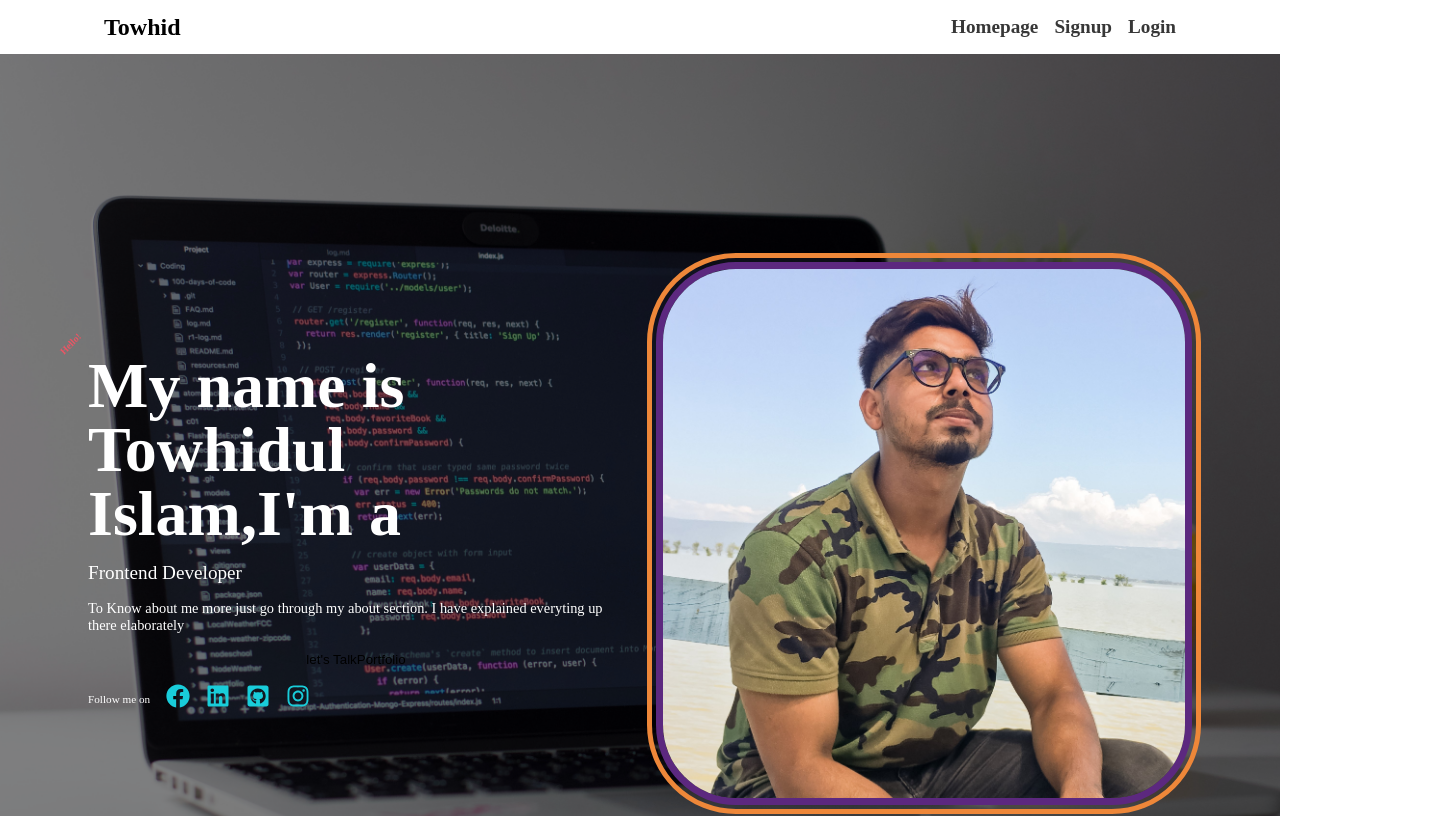
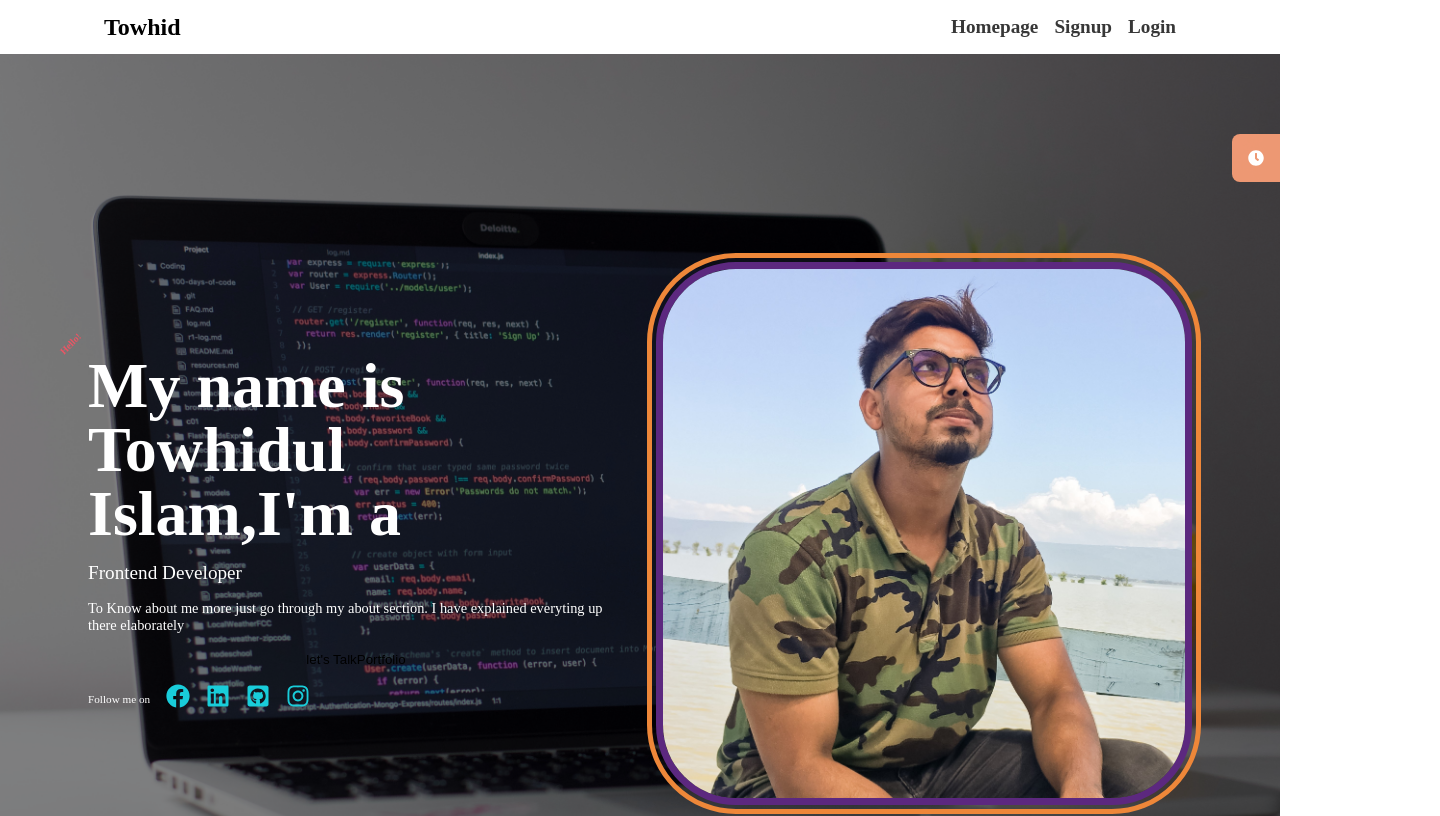
Before and after one commit to imtowhidulislam/towhidportfollio, a React (Create React App) app in the folder frontend/: page / in a window 1280 px wide. Shown: the top 816 px of the page, 1440 px wide, since content can reach past the window. Built offline with nearby package versions, Linux system fonts and the light colour scheme; no server answers.

Commit message:
All Changes has been updated

```diff
--- a/frontend/src/App.js
+++ b/frontend/src/App.js
@@ -1,12 +1,13 @@
 import "./App.css";
 import { BrowserRouter as Router, Route, Routes } from "react-router-dom";
-import { Login, Signup, Navbar } from "./components/index";
+import { Login, Signup, Navbar, Time } from "./components/index";
 import Homepage from "./pages/Homepage";
 
 function App() {
   return (
     <div className="App">
       <Navbar />
+      <Time />
       <Routes>
         <Route path="/" element={<Homepage />} />
         <Route path="signup" element={<Signup />} />
--- a/frontend/src/components/index.js
+++ b/frontend/src/components/index.js
@@ -2,3 +2,4 @@ export { default as Login } from "../pages/login";
 export { default as Signup } from "../pages/signup";
 export { default as Navbar } from "../pages/navBar";
 export { default as Projects } from "../pages/Projects";
+export { default as Time } from "../pages/time";
--- a/frontend/src/pages/footercopyright.js
+++ b/frontend/src/pages/footercopyright.js
@@ -1,4 +1,4 @@
-import React from "react";
+import React, { useEffect, useState } from "react";
 import {
   FaGithubSquare,
   FaCopyright,
@@ -9,12 +9,23 @@ import {
 import "../style/container.css";
 
 const FooterCopyright = () => {
+  const [year, setYear] = useState(null);
+
+  const setCurrentYear = () => {
+    const thisYear = new Date().getFullYear();
+    console.log(thisYear);
+    setYear(thisYear);
+  };
+  useEffect(() => {
+    setCurrentYear();
+  }, []);
+
   return (
     <>
       <section className="footer_end">
-        <div class="container" style={{ paddingBlock: "unset" }}>
-          <div class="footer_copyright">
-            <ul class="footer_links_icon">
+        <div className="container" style={{ paddingBlock: "unset" }}>
+          <div className="footer_copyright">
+            <ul className="footer_links_icon">
               <li>
                 <a href="https://github.com/imtowhidulislam">
                   <FaGithubSquare />
@@ -39,15 +50,15 @@ const FooterCopyright = () => {
                 </a>
               </li>
             </ul>
-            <p class="footer_copy">
+            <p className="footer_copy">
               Copyright{" "}
               <span>
                 <FaCopyright />
               </span>{" "}
-              <span class="footer_date">2022</span> All resource reserve to{" "}
-              <span class="name">owhidul Islam</span>
+              <span className="footer_date text-blue-600">{year}</span> All
+              resource reserve to <span className="name">owhidul Islam</span>
             </p>
-            <h2 class="footer-logo">
+            <h2 className="footer-logo">
               <span>Towhid</span>
             </h2>
           </div>
--- /dev/null
+++ b/frontend/src/pages/time.js
@@ -0,0 +1,30 @@
+import React, { useEffect, useState } from "react";
+import { FaClock } from "react-icons/fa";
+
+import "../style/time.css";
+const Time = () => {
+  const [times, setTimes] = useState("");
+  const currentTime = () => {
+    const hour = new Date().getHours() % 12;
+    const minute = new Date().getMinutes();
+    const second = new Date().getSeconds();
+    console.log(hour, minute, second);
+    setTimes(`${hour} : ${minute} : ${second}`);
+  };
+  useEffect(() => {
+    setTimeout(() => {
+      currentTime();
+    }, 1000);
+  }, [times]);
+  console.log(times);
+  return (
+    <div className="bg-blue-200 time">
+      <span className="clock">
+        <FaClock />
+        <p className="times">{times}</p>
+      </span>
+    </div>
+  );
+};
+
+export default Time;
--- /dev/null
+++ b/frontend/src/style/time.css
@@ -0,0 +1,52 @@
+.time {
+  position: relative;
+}
+.clock {
+  position: relative;
+  position: absolute;
+
+  width: 3rem;
+  height: 3rem;
+  top: 5rem;
+  right: 0%;
+  background-color: hsla(18, 90%, 72%, 0.945);
+  color: #ffff;
+  font-size: 4rem;
+  padding: 1rem;
+  z-index: 100;
+  display: flex;
+  align-items: center;
+  justify-content: center;
+  border-end-start-radius: 0.5rem;
+  border-start-start-radius: 0.5rem;
+  transition: border-radius 300ms 300ms ease-in;
+  cursor: pointer;
+}
+.times {
+  position: absolute;
+  content: "";
+  display: flex;
+  align-items: center;
+  justify-content: center;
+  width: max-content;
+  height: 3rem;
+  background-color: #fff;
+  right: -10rem;
+  padding-inline: 1rem;
+  color: #222;
+  border-start-start-radius: 0.5rem;
+  border-end-start-radius: 0.5rem;
+  opacity: 0;
+  font-family: poppins;
+  font-weight: bold;
+  z-index: -100;
+  transition: right 300ms ease-in, opacity 300ms ease-in;
+}
+.clock:hover .times {
+  right: 3rem;
+  opacity: 1;
+}
+.clock:hover {
+  border-end-start-radius: 0rem;
+  border-start-start-radius: 0rem;
+}
```
